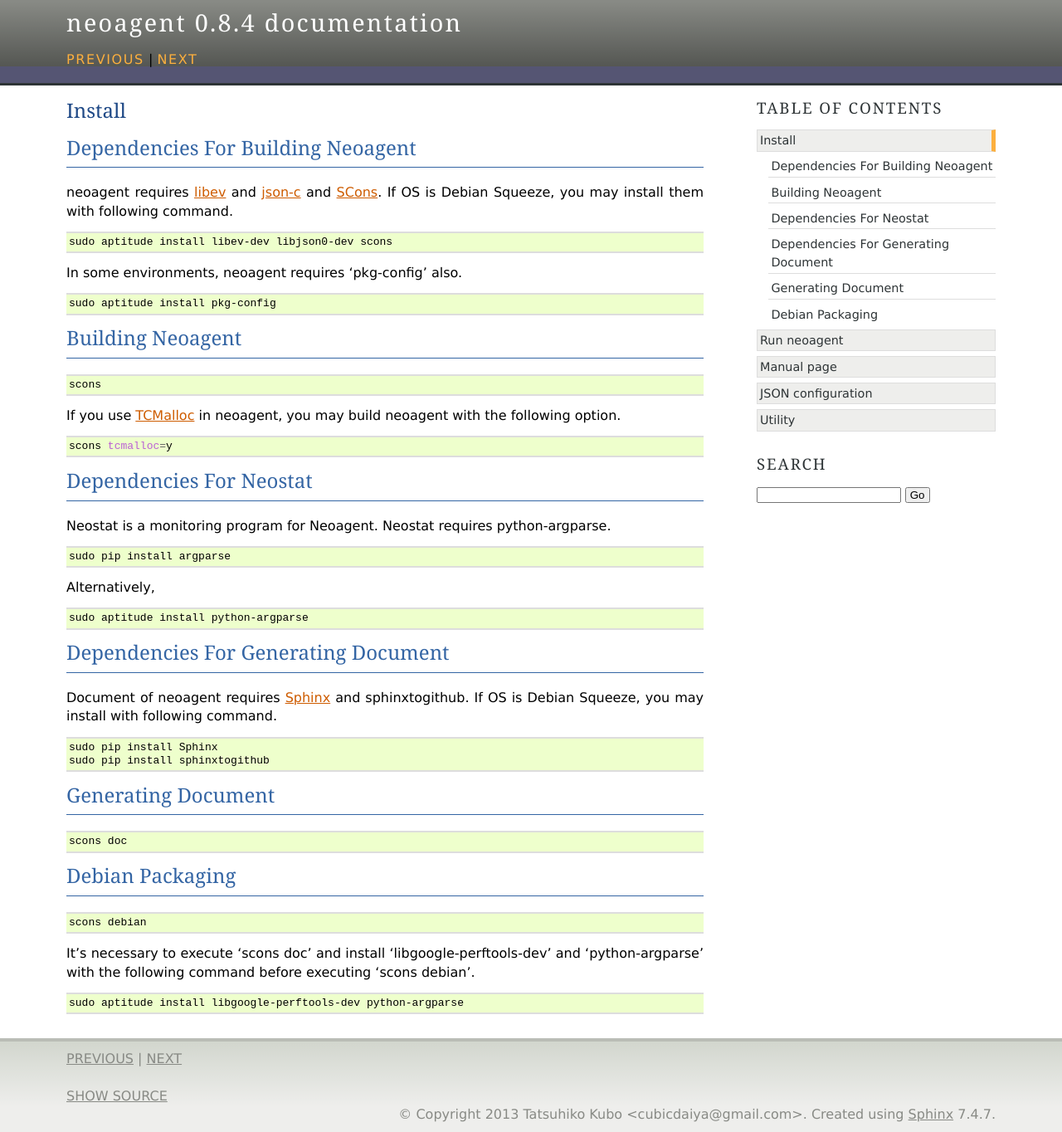
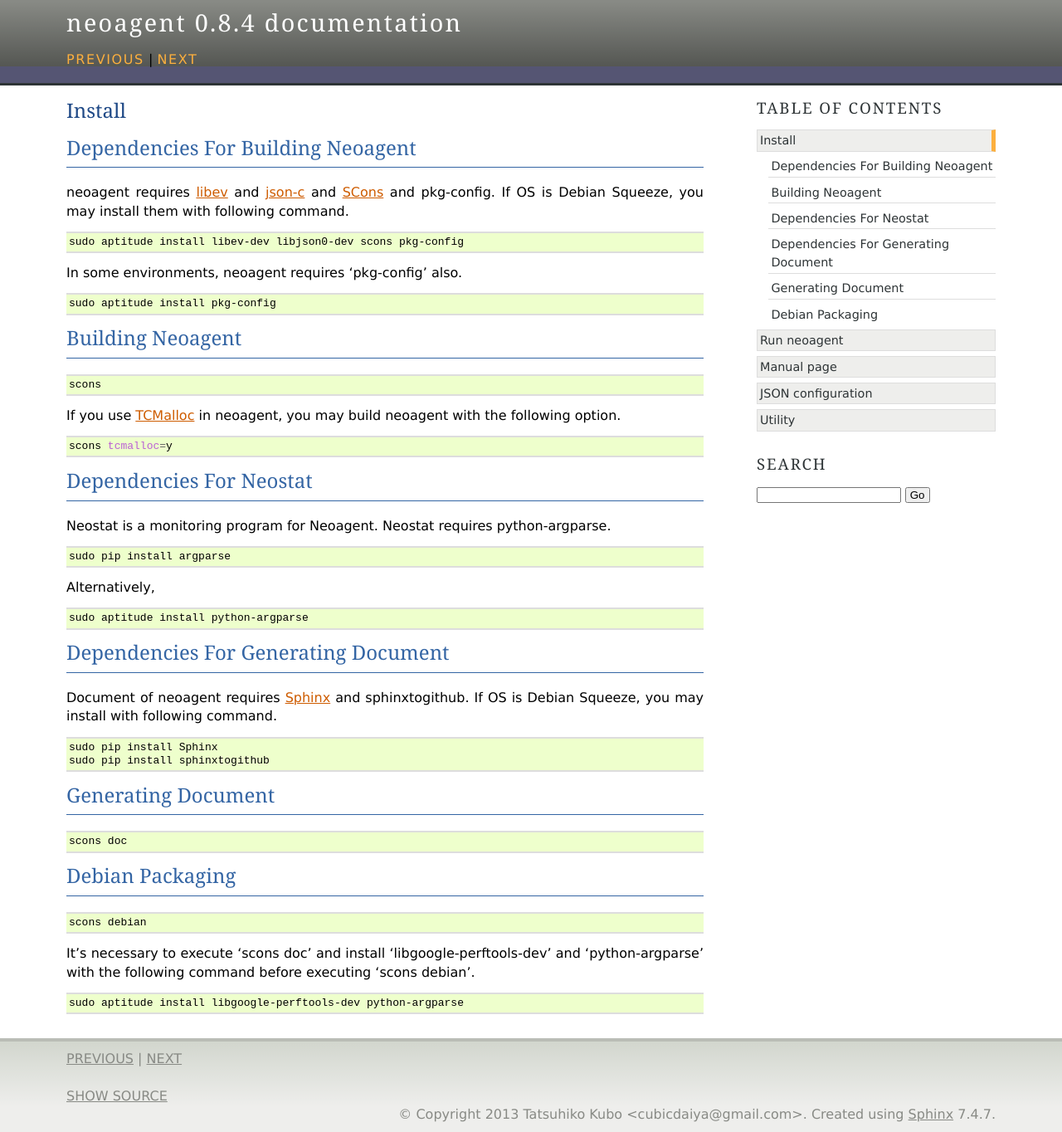
Before and after one commit to cubicdaiya/neoagent, a Sphinx documentation site: the page built from doc/source/install.rst, in a window 1280 px wide. Shown: the whole page at 83% size. Built offline with Sphinx 7.4.7, drawn with Linux system fonts in a browser that asks for light colours.

Commit message:
add pkg-config to dependencies

```diff
--- a/doc/source/install.rst
+++ b/doc/source/install.rst
@@ -6,12 +6,12 @@
 ====================================
 
 neoagent requires `libev <http://software.schmorp.de/pkg/libev.html>`_ and
-`json-c <http://oss.metaparadigm.com/json-c/>`_ and `SCons <http://www.scons.org/>`_.
+`json-c <http://oss.metaparadigm.com/json-c/>`_ and `SCons <http://www.scons.org/>`_ and pkg-config.
 If OS is Debian Squeeze, you may install them with following command.
 
 .. code-block:: sh
 
- sudo aptitude install libev-dev libjson0-dev scons
+ sudo aptitude install libev-dev libjson0-dev scons pkg-config
 
 In some environments, neoagent requires 'pkg-config' also.
 
```
Also changed, not shown: README.md (+1 -0 lines).
